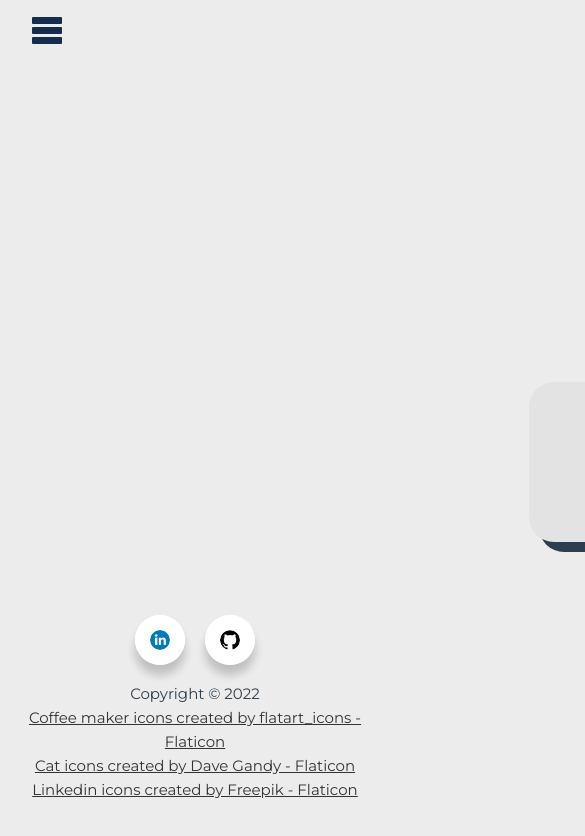
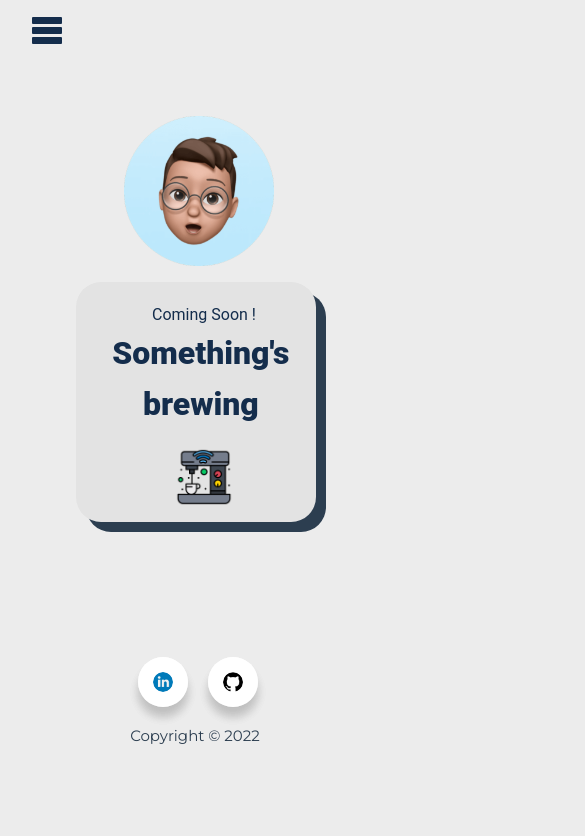
Before and after one commit to MuhdMujibRahman/Portfolio, a Vue app: page / in a window 390 px wide. Shown: the top 836 px of the page, 585 px wide, since content can reach past the window. Built offline with nearby package versions, Linux system fonts and the light colour scheme.

Commit message:
update mobile

```diff
--- a/src/assets/main.css
+++ b/src/assets/main.css
@@ -17,9 +17,28 @@ body {
 }
 
 #app{
-  height:95vh; margin:0;
+  height:100vh; margin:0;
   display: flex;
   flex-direction:column;
   background: #ececec;
   font-family: "Montserrat", sans-serif;
 }
+@media (max-width: 480px){
+
+  body {
+    width: auto;
+    height:100vh; margin:0;
+    display: flex;
+    flex-direction:column;
+    background: #ececec;
+    font-family: "Montserrat", sans-serif;
+  }
+  #app{
+    height:100vh; margin:0;
+    display: flex;
+    flex-direction:column;
+    background: #ececec;
+    font-family: "Montserrat", sans-serif;
+  }
+
+}
--- a/src/components/Footer.vue
+++ b/src/components/Footer.vue
@@ -22,14 +22,14 @@ import linkedin from '@/assets/image/linkedin.png'
         </ul>
         <p>Copyright &copy; 2022</p>
         <ul>
-        <li>
+        <li class="credit">
             <a href="https://www.flaticon.com/free-icons/coffee-maker" title="coffee maker icons">Coffee maker icons created by flatart_icons - Flaticon</a>
         </li>
-        <li>
+        <li class="credit">
             <a href="https://www.flaticon.com/free-icons/cat" title="cat icons">Cat icons created by Dave Gandy - Flaticon</a>
 
         </li>
-        <li>
+        <li class="credit">
             <a href="https://www.flaticon.com/free-icons/linkedin" title="linkedin icons">Linkedin icons created by Freepik - Flaticon</a>
         </li>
         </ul>
@@ -172,5 +172,16 @@ body {
     width: 20px;
 }
 
+@media (max-width: 480px) {
+  li.credit {
+    opacity: 0;
+  }
+  .wrapper {
+  left: 0.2rem;
+  }
 
+  p {
+    width: 100%;
+  }
+}
 </style>
--- a/src/components/Header.vue
+++ b/src/components/Header.vue
@@ -17,8 +17,6 @@ import NavBarMobile from './NavBarMobile.vue';
     },
     methods: {
       handleViewChange() {
-        console.log(window.innerWidth)
-        console.log(window.innerWidth <= 990)
         this.mobileView = window.innerWidth <= 990;
       }
     },
--- /dev/null
+++ b/src/components/HomeDesktop.vue
@@ -0,0 +1,112 @@
+<script setup>
+    import image from '@/assets/image/memoji.png'
+    import coffeMaker from '@/assets/image/coffee-maker.png'
+    </script>
+
+    <template>
+      <div class="box">
+          <div id="logo" content="width=device-width, initial-scale=1.0">
+            <img :src="image" />
+          </div>
+          <div id="intro">
+            <div class="intro-container">
+            <p>Coming Soon !</p>
+            <h1 id="title"> Something's brewing</h1>
+            <img id="icon" :src="coffeMaker" />
+            </div>
+          </div>
+      </div>
+    </template>
+
+    <script>
+    export default {
+      data (){
+        return {
+          image: image,
+          coffeMaker: coffeMaker,
+        }
+      }
+    }
+    </script>
+
+    <style scoped>
+
+    .box {
+      margin-top: 5rem;
+      display: grid;
+      position: relative;
+      grid-template-columns: auto auto auto;
+      width: 70rem;
+      height: 20rem;
+      border-left-width: 100rem;
+      left:9rem;
+      gap: 20px;
+
+    }
+
+    .box > div {
+      /* background-color: rgba(255, 255, 255, 0.8); */
+      padding: 20px 0;
+      font-size: 30px;
+      margin-top: 1rem;
+    }
+
+    div #logo {
+      grid-row-start: 1;
+      grid-column-end: 3;
+      /* right: 47rem; */
+      left: 34rem;
+      width: 250px;
+      height: 250px;
+      }
+
+    div > #intro {
+      /* margin-right: 35rem; */
+      left: 17rem;
+      grid-row-start: 2;
+      grid-column-end: 3;
+      width: 50rem;
+      height: 10rem;
+      background: #e3e3e3;
+      border-radius: 25px;
+      box-shadow: 10px 10px;
+      text-align: center;
+      /* margin-top: 5rem; */
+    }
+
+    p {
+      left:4rem;
+      color: #142d4c;
+      font-family: 'Roboto', 'Helvetica';
+    }
+
+    h1 {
+      left:1rem;
+      color: #142d4c;
+      font-family: 'Roboto', 'Helvetica';
+      font-weight: 999;
+    }
+
+    img {
+      height: inherit;
+      width: inherit;
+    }
+
+    .intro-container {
+      text-align: center;
+      display: grid;
+    }
+
+    #icon {
+      margin-top: 17px;
+      margin-left: 15px;
+      width: 60px;
+      height: 60px;
+      grid-row: 3;
+    }
+
+    #title {
+      grid-row: 3
+    }
+
+    </style>
--- /dev/null
+++ b/src/components/HomeMobile.vue
@@ -0,0 +1,116 @@
+<script setup>
+    import image from '@/assets/image/memoji.png'
+    import coffeMaker from '@/assets/image/coffee-maker.png'
+    </script>
+
+    <template>
+      <div class="box">
+          <div id="logo" content="width=device-width, initial-scale=1.0">
+            <img :src="image" />
+          </div>
+          <div id="intro">
+            <div class="intro-container">
+            <p>Coming Soon !</p>
+            <h1 id="title"> Something's brewing</h1>
+            <img id="icon" :src="coffeMaker" />
+            </div>
+          </div>
+      </div>
+    </template>
+
+    <script>
+    export default {
+      data (){
+        return {
+          image: image,
+          coffeMaker: coffeMaker,
+        }
+      }
+    }
+    </script>
+
+<style scoped>
+
+    .box {
+      margin-top: 5rem;
+      display: grid;
+      position: relative;
+      grid-template-columns: auto auto auto;
+      width: fit-content;
+      height: 20rem;
+      border-left-width: 100rem;
+      left:-30.5rem;
+      gap: 20px;
+
+    }
+
+    .box > div {
+      /* background-color: rgba(255, 255, 255, 0.8); */
+      padding: 20px 0;
+      font-size: 30px;
+      margin-top: 1rem;
+    }
+
+    div #logo {
+      grid-row-start: 1;
+      grid-column-end: 3;
+      /* right: 47rem; */
+      left: 37rem;
+      width: 150px;
+      height: 150px;
+      }
+
+    div > #intro {
+
+      /* margin-right: 35rem; */
+      left: 34rem;
+      grid-row-start: 2;
+      grid-column-end: 3;
+      width: 15rem;
+      height: 15rem;
+      background: #e3e3e3;
+      border-radius: 25px;
+      box-shadow: 10px 10px;
+      text-align: center;
+      /* margin-top: 5rem; */
+    }
+
+    p {
+        font-size: 1rem;
+      left:0.5rem;
+      color: #142d4c;
+      font-family: 'Roboto', 'Helvetica';
+    }
+
+    h1 {
+
+      font-size: 2rem;
+      left:0.3rem;
+      color: #142d4c;
+      font-family: 'Roboto', 'Helvetica';
+      font-weight: 999;
+    }
+
+    img {
+      height: inherit;
+      width: inherit;
+    }
+
+    .intro-container {
+      text-align: center;
+      display: block;
+    }
+
+    #icon {
+      margin-top: 17px;
+      margin-left: 15px;
+      width: 60px;
+      height: 60px;
+      grid-row: 3;
+    }
+
+    #title {
+      grid-row: 3
+    }
+
+</style>
--- a/src/views/HomeView.vue
+++ b/src/views/HomeView.vue
@@ -1,112 +1,37 @@
 <script setup>
 import image from '@/assets/image/memoji.png'
 import coffeMaker from '@/assets/image/coffee-maker.png'
+import HomeDesktop from '../components/HomeDesktop.vue';
+import HomeMobile from '../components/HomeMobile.vue';
 </script>
 
 <template>
-  <div class="box">
-      <div id="logo" content="width=device-width, initial-scale=1.0">
-        <img :src="image" />
-      </div>
-      <div id="intro">
-        <div class="intro-container">
-        <p>Coming Soon !</p>
-        <h1 id="title"> Something's brewing</h1>
-        <img id="icon" :src="coffeMaker" />
-        </div>
-      </div>
-  </div>
+  <HomeDesktop v-if="!mobileView"/>
+  <HomeMobile v-if="mobileView"/>
 </template>
 
 <script>
 export default {
   data (){
     return {
-      image: image,
-      coffeMaker: coffeMaker,
-    }
-  }
+            mobileView: false,
+            showHome: false
+        };
+  },
+  methods: {
+      handleViewChange() {
+        this.mobileView = window.innerWidth <= 990;
+      }
+    },
+    created(){
+      this.handleViewChange();
+    },
+    components: { HomeDesktop, HomeMobile}
 }
 </script>
 
 <style scoped>
 
-.box {
-  margin-top: 5rem;
-  display: grid;
-  position: relative;
-  grid-template-columns: auto auto auto;
-  width: 70rem;
-  height: 20rem;
-  border-left-width: 100rem;
-  left:9rem;
-  gap: 20px;
 
-}
-
-.box > div {
-  /* background-color: rgba(255, 255, 255, 0.8); */
-  padding: 20px 0;
-  font-size: 30px;
-  margin-top: 1rem;
-}
-
-div #logo {
-  grid-row-start: 1;
-  grid-column-end: 3;
-  /* right: 47rem; */
-  left: 34rem;
-  width: 250px;
-  height: 250px;
-  }
-
-div > #intro {
-  /* margin-right: 35rem; */
-  left: 17rem;
-  grid-row-start: 2;
-  grid-column-end: 3;
-  width: 50rem;
-  height: 10rem;
-  background: #e3e3e3;
-  border-radius: 25px;
-  box-shadow: 10px 10px;
-  text-align: center;
-  /* margin-top: 5rem; */
-}
-
-p {
-  left:4rem;
-  color: #142d4c;
-  font-family: 'Roboto', 'Helvetica';
-}
-
-h1 {
-  left:1rem;
-  color: #142d4c;
-  font-family: 'Roboto', 'Helvetica';
-  font-weight: 999;
-}
-
-img {
-  height: inherit;
-  width: inherit;
-}
-
-.intro-container {
-  text-align: center;
-  display: grid;
-}
-
-#icon {
-  margin-top: 17px;
-  margin-left: 15px;
-  width: 60px;
-  height: 60px;
-  grid-row: 3;
-}
-
-#title {
-  grid-row: 3
-}
 
 </style>
```
